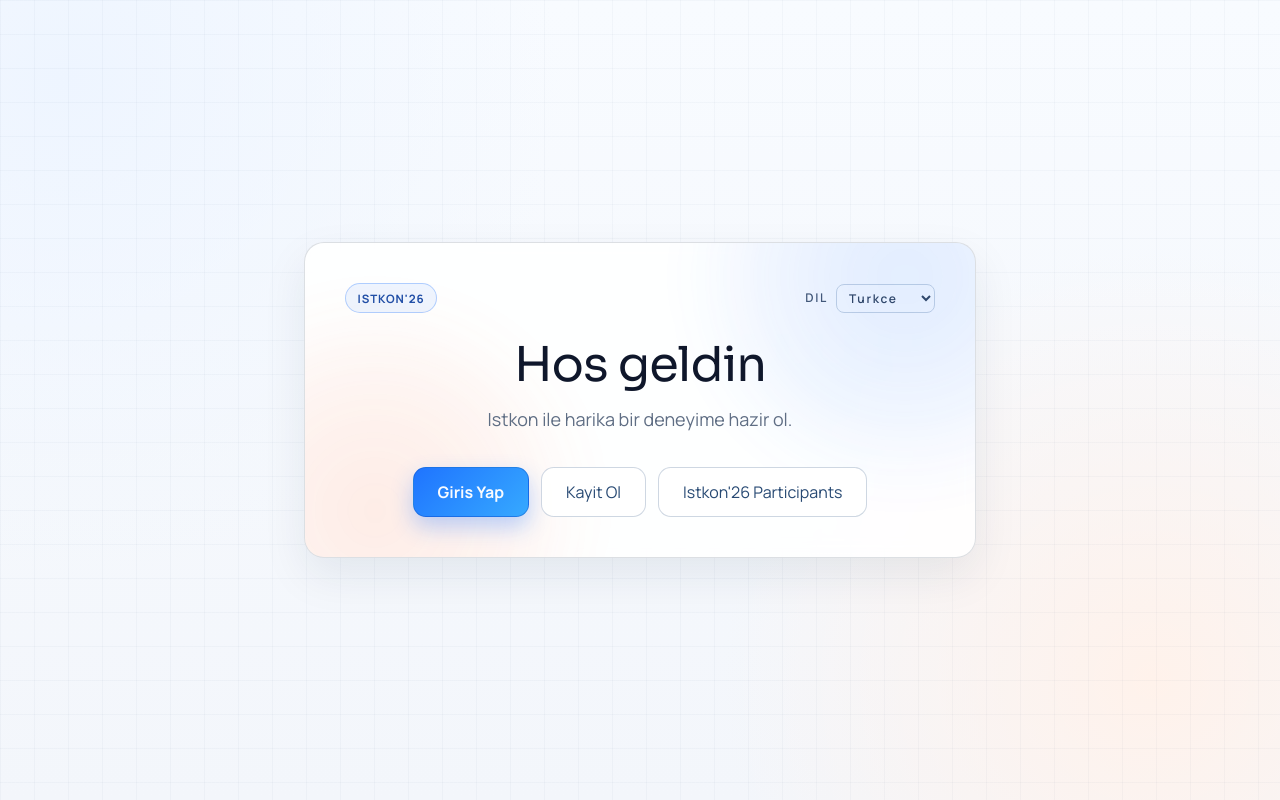
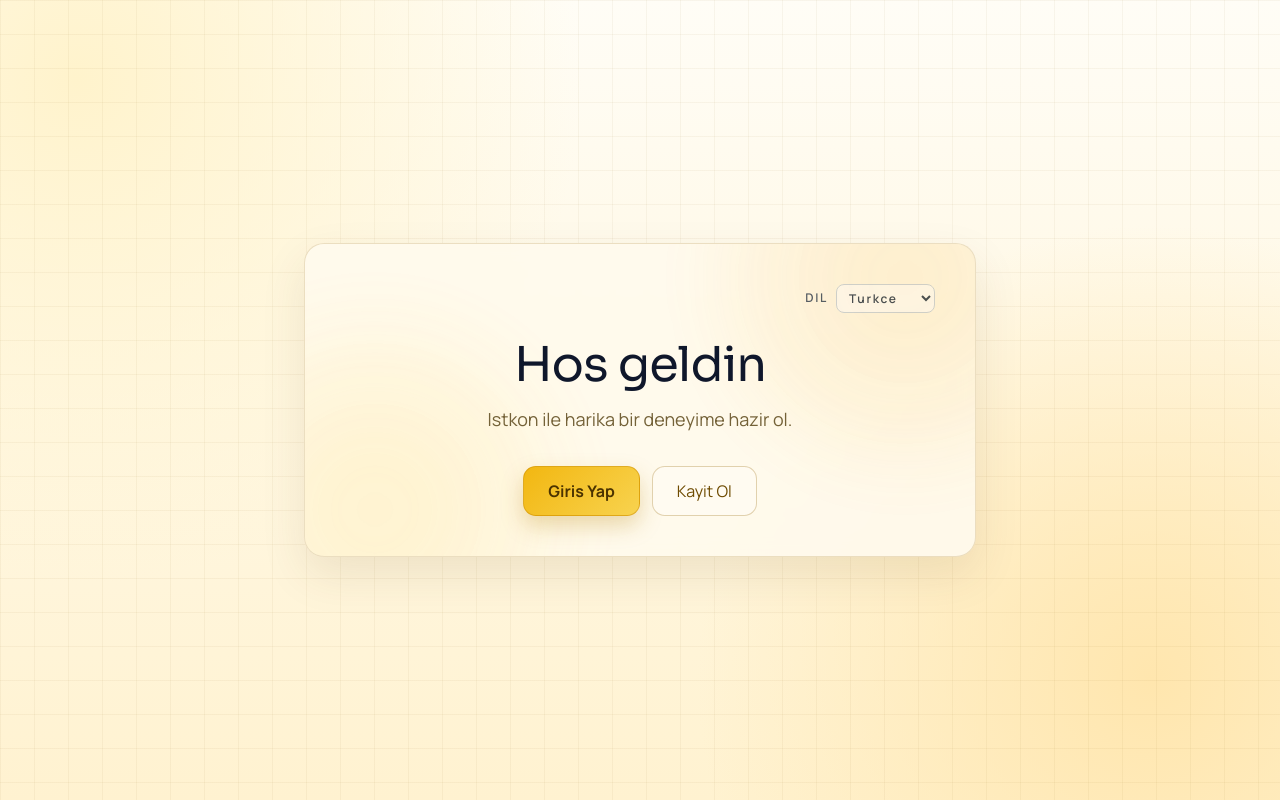
Before and after one commit to Emiray02/BuddyMatcher, a Next.js app in the folder buddymatcher-web/: page / in a window 1280 px wide. Built offline with nearby package versions, Linux system fonts and the light colour scheme.

Commit message:
Restrict participants access and apply yellow theme updates

```diff
--- a/buddymatcher-web/src/app/api/participants/route.ts
+++ b/buddymatcher-web/src/app/api/participants/route.ts
@@ -1,8 +1,12 @@
 import { NextResponse } from "next/server";
 
+import { requireUser } from "@/lib/auth";
 import { prisma } from "@/lib/prisma";
 
 export async function GET() {
+  try {
+    await requireUser();
+
     const participants = await prisma.user.findMany({
       where: {
         role: "USER",
@@ -28,4 +32,7 @@ export async function GET() {
     });
 
     return NextResponse.json({ participants });
+  } catch {
+    return NextResponse.json({ error: "Unauthorized" }, { status: 401 });
   }
+}
--- a/buddymatcher-web/src/app/dashboard/page.tsx
+++ b/buddymatcher-web/src/app/dashboard/page.tsx
@@ -325,7 +325,6 @@ export default function DashboardPage() {
         <header className="panel mb-5 p-5 sm:p-6">
           <div className="flex flex-wrap items-center justify-between gap-4">
             <div>
-              <p className="chip mb-2">{t.appName}</p>
               <h1 className="text-3xl text-slate-900 sm:text-4xl">{t.dashboard}</h1>
               <p className="muted mt-1 text-sm">{user.name} - {user.email}</p>
             </div>
@@ -388,7 +387,7 @@ export default function DashboardPage() {
                     <label className="block" key={field}>
                       <div className="mb-1 flex items-center justify-between text-sm text-slate-700">
                         <span>{labels[field]}</span>
-                        <span className="font-semibold text-blue-700">{{ openness, conscientiousness, extraversion, agreeableness, neuroticism }[field]}</span>
+                        <span className="font-semibold text-amber-700">{{ openness, conscientiousness, extraversion, agreeableness, neuroticism }[field]}</span>
                       </div>
                       <input
                         type="range"
@@ -405,7 +404,7 @@ export default function DashboardPage() {
                           if (field === "neuroticism") setNeuroticism(val);
                         }}
                         disabled={answersLocked}
-                        className="w-full accent-blue-600"
+                        className="w-full accent-amber-600"
                       />
                     </label>
                   ))}
--- a/buddymatcher-web/src/app/globals.css
+++ b/buddymatcher-web/src/app/globals.css
@@ -1,14 +1,14 @@
 @import "tailwindcss";
 
 :root {
-  --background: #f5f7fb;
-  --foreground: #1c2635;
-  --muted: #5f6e84;
-  --panel: rgba(255, 255, 255, 0.9);
-  --line: rgba(24, 42, 71, 0.15);
-  --brand: #1f74ff;
-  --brand-warm: #ff6b3d;
-  --brand-soft: #d9e8ff;
+  --background: #fff8e6;
+  --foreground: #2f240b;
+  --muted: #746238;
+  --panel: rgba(255, 250, 237, 0.92);
+  --line: rgba(156, 110, 15, 0.2);
+  --brand: #d99a00;
+  --brand-warm: #f59f0b;
+  --brand-soft: #fff2c0;
 }
 
 @theme inline {
@@ -21,9 +21,9 @@ body {
   background: var(--background);
   color: var(--foreground);
   font-family: var(--font-body), sans-serif;
-  background-image: radial-gradient(circle at 5% 10%, #eef5ff 0%, transparent 35%),
-    radial-gradient(circle at 90% 85%, #fff2eb 0%, transparent 32%),
-    linear-gradient(180deg, #f8fbff 0%, #f3f6fb 100%);
+  background-image: radial-gradient(circle at 6% 10%, #fff3cc 0%, transparent 36%),
+    radial-gradient(circle at 90% 85%, #ffe6ae 0%, transparent 34%),
+    linear-gradient(180deg, #fffdf6 0%, #fff2d0 100%);
 }
 
 h1,
@@ -45,8 +45,8 @@ h4 {
   inset: 0;
   pointer-events: none;
   z-index: -1;
-  background-image: linear-gradient(rgba(33, 66, 110, 0.03) 1px, transparent 1px),
-    linear-gradient(90deg, rgba(33, 66, 110, 0.03) 1px, transparent 1px);
+  background-image: linear-gradient(rgba(124, 89, 19, 0.05) 1px, transparent 1px),
+    linear-gradient(90deg, rgba(124, 89, 19, 0.05) 1px, transparent 1px);
   background-size: 34px 34px;
 }
 
@@ -71,20 +71,20 @@ h4 {
 .orb-a {
   top: -140px;
   right: -120px;
-  background: radial-gradient(circle, rgba(45, 123, 255, 0.22), rgba(45, 123, 255, 0));
+  background: radial-gradient(circle, rgba(245, 169, 20, 0.24), rgba(245, 169, 20, 0));
 }
 
 .orb-b {
   bottom: -160px;
   left: -120px;
-  background: radial-gradient(circle, rgba(255, 107, 61, 0.2), rgba(255, 107, 61, 0));
+  background: radial-gradient(circle, rgba(255, 200, 44, 0.24), rgba(255, 200, 44, 0));
 }
 
 .panel {
   background: var(--panel);
   border: 1px solid var(--line);
   border-radius: 1.25rem;
-  box-shadow: 0 18px 45px rgba(16, 37, 68, 0.08);
+  box-shadow: 0 18px 45px rgba(89, 63, 11, 0.1);
   backdrop-filter: blur(8px);
 }
 
@@ -93,9 +93,9 @@ h4 {
   align-items: center;
   gap: 0.45rem;
   border-radius: 999px;
-  border: 1px solid rgba(31, 116, 255, 0.3);
-  background: #eef5ff;
-  color: #1f4ea8;
+  border: 1px solid rgba(191, 132, 0, 0.45);
+  background: #fff2bf;
+  color: #6f4e00;
   padding: 0.34rem 0.72rem;
   font-size: 0.72rem;
   font-weight: 700;
@@ -116,8 +116,8 @@ h4 {
 
 .info-card {
   border-radius: 1rem;
-  border: 1px solid rgba(31, 116, 255, 0.16);
-  background: linear-gradient(145deg, #ffffff 0%, #f8fbff 100%);
+  border: 1px solid rgba(191, 132, 0, 0.26);
+  background: linear-gradient(145deg, #fffef7 0%, #fff4d6 100%);
   padding: 1rem;
 }
 
@@ -126,34 +126,34 @@ h4 {
 .field-textarea {
   width: 100%;
   border-radius: 0.8rem;
-  border: 1px solid rgba(35, 72, 124, 0.2);
+  border: 1px solid rgba(155, 114, 19, 0.25);
   background: rgba(255, 255, 255, 0.9);
-  color: #162236;
+  color: #33260d;
   padding: 0.75rem 0.9rem;
   transition: border-color 0.2s ease, box-shadow 0.2s ease, transform 0.2s ease;
 }
 
 .field::placeholder,
 .field-textarea::placeholder {
-  color: rgba(64, 85, 118, 0.58);
+  color: rgba(104, 82, 37, 0.6);
 }
 
 .field:focus,
 .field-select:focus,
 .field-textarea:focus {
   outline: none;
-  border-color: rgba(31, 116, 255, 0.55);
-  box-shadow: 0 0 0 4px rgba(31, 116, 255, 0.12);
+  border-color: rgba(211, 143, 0, 0.7);
+  box-shadow: 0 0 0 4px rgba(211, 143, 0, 0.18);
   transform: translateY(-1px);
 }
 
 .btn-primary {
   border-radius: 0.8rem;
-  background: linear-gradient(135deg, #1f74ff 0%, #36a9ff 100%);
-  color: #f8fbff;
+  background: linear-gradient(135deg, #f2b711 0%, #f8d34f 100%);
+  color: #4b3300;
   font-weight: 700;
-  border: 1px solid rgba(12, 82, 192, 0.4);
-  box-shadow: 0 10px 22px rgba(31, 116, 255, 0.3);
+  border: 1px solid rgba(201, 137, 0, 0.5);
+  box-shadow: 0 10px 22px rgba(180, 124, 0, 0.28);
   transition: transform 0.22s ease, filter 0.22s ease;
 }
 
@@ -164,15 +164,15 @@ h4 {
 
 .btn-ghost {
   border-radius: 0.8rem;
-  border: 1px solid rgba(35, 72, 124, 0.22);
-  color: #274973;
-  background: rgba(255, 255, 255, 0.88);
+  border: 1px solid rgba(155, 114, 19, 0.3);
+  color: #6e4b00;
+  background: rgba(255, 251, 241, 0.9);
   transition: transform 0.2s ease, border-color 0.2s ease;
 }
 
 .btn-ghost:hover {
   transform: translateY(-1px);
-  border-color: rgba(31, 116, 255, 0.45);
+  border-color: rgba(211, 143, 0, 0.55);
 }
 
 .muted {
@@ -181,9 +181,9 @@ h4 {
 
 .status {
   border-radius: 0.9rem;
-  border: 1px solid rgba(31, 116, 255, 0.2);
-  background: rgba(227, 239, 255, 0.62);
-  color: #1f4a8f;
+  border: 1px solid rgba(191, 132, 0, 0.35);
+  background: rgba(255, 236, 179, 0.58);
+  color: #6b4b00;
   padding: 0.75rem 0.9rem;
 }
 
--- a/buddymatcher-web/src/app/login/page.tsx
+++ b/buddymatcher-web/src/app/login/page.tsx
@@ -41,8 +41,7 @@ export default function LoginPage() {
     <div className="app-shell">
       <div className="app-wrap flex min-h-screen items-center">
         <div className="panel fade-in mx-auto w-full max-w-lg p-7 sm:p-8">
-          <div className="mb-6 flex items-center justify-between gap-3">
-            <p className="chip">{t.appName}</p>
+          <div className="mb-6 flex justify-end">
             <LanguageSelect locale={locale} onChange={setLocale} label={t.language} />
           </div>
 
--- a/buddymatcher-web/src/app/page.tsx
+++ b/buddymatcher-web/src/app/page.tsx
@@ -17,8 +17,7 @@ export default function Home() {
           <div className="orb orb-a" />
           <div className="orb orb-b" />
 
-          <div className="mb-7 flex flex-wrap items-center justify-between gap-3 text-left">
-            <p className="chip">{t.appName}</p>
+          <div className="mb-7 flex justify-end">
             <LanguageSelect locale={locale} onChange={setLocale} label={t.language} />
           </div>
 
@@ -34,9 +33,6 @@ export default function Home() {
             <Link href="/register" className="btn-ghost px-6 py-3 text-center">
               {t.register}
             </Link>
-            <Link href="/participants" className="btn-ghost px-6 py-3 text-center">
-              {t.participantsNav}
-            </Link>
           </div>
         </main>
       </div>
--- a/buddymatcher-web/src/app/register/page.tsx
+++ b/buddymatcher-web/src/app/register/page.tsx
@@ -93,7 +93,7 @@ export default function RegisterPage() {
 
           <p className="muted mt-5 text-sm">
             {t.login} ?{" "}
-            <Link href="/login" className="font-semibold text-blue-700 hover:text-blue-800">
+            <Link href="/login" className="font-semibold text-amber-700 hover:text-amber-800">
               {t.login}
             </Link>
           </p>
--- a/buddymatcher-web/src/components/language-select.tsx
+++ b/buddymatcher-web/src/components/language-select.tsx
@@ -15,7 +15,7 @@ export function LanguageSelect({ locale, onChange, label = "Language" }: Languag
       <select
         value={locale}
         onChange={(e) => onChange(e.target.value as Locale)}
-        className="rounded-lg border border-slate-300 bg-white px-2 py-1 text-xs text-slate-700 outline-none transition focus:border-blue-400"
+        className="rounded-lg border border-slate-300 bg-white px-2 py-1 text-xs text-slate-700 outline-none transition focus:border-amber-400"
       >
         <option value="tr">Turkce</option>
         <option value="de">Deutsch</option>
```
Also changed, not shown: buddymatcher-web/src/app/participants/page.tsx (+15 -5 lines). Lines whose indentation alone changed are shown as unchanged.
